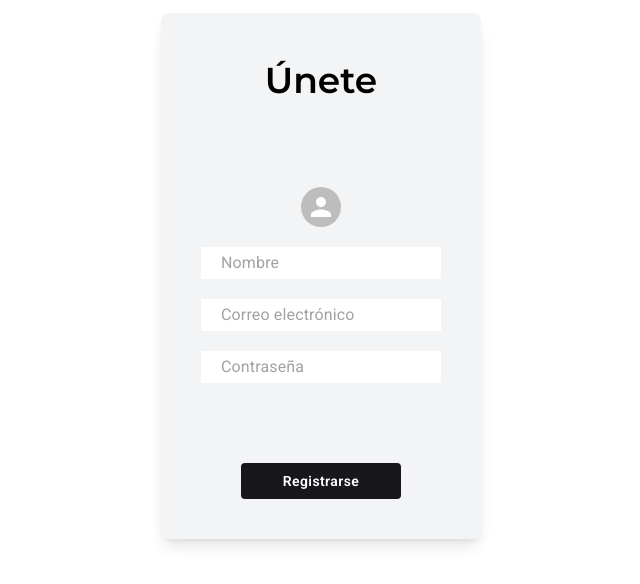
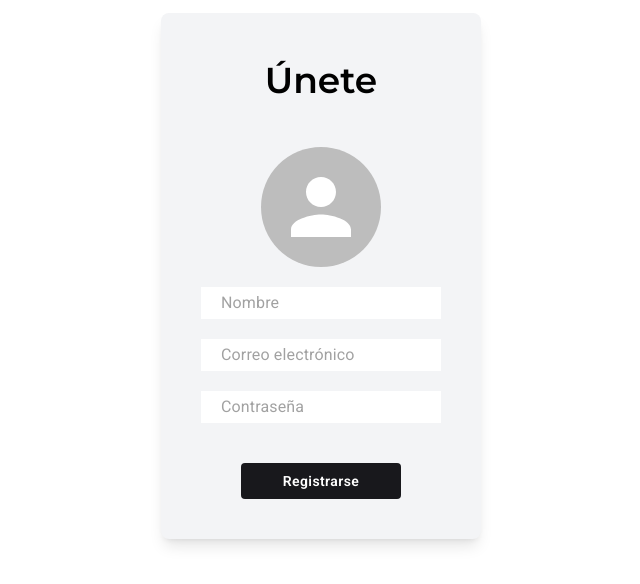
Before and after one commit to NomadNation-FD/frontend, a React (Vite) app: page /sign-up in a window 1280 px wide. Shown: the part 124-708 px from the top of the page, without its empty margins (319-959 px from the left). Built offline with nearby package versions, Linux system fonts and the light colour scheme; no server answers.

Commit message:
refactor: adjust spacing in RegisterForm and improve Avatar styling

```diff
--- a/src/iam/components/RegisterForm.tsx
+++ b/src/iam/components/RegisterForm.tsx
@@ -38,7 +38,7 @@ export function RegisterForm() {
             />
             <form
                 onSubmit={onSubmit}
-                className="bg-gray-100 flex flex-col items-center gap-20 rounded-lg shadow-lg py-10">
+                className="bg-gray-100 flex flex-col items-center gap-10 rounded-lg shadow-lg py-10">
                 <h2 className="text-center font-montserrat font-semibold text-[36px]">
                     Únete
                 </h2>
@@ -53,7 +53,15 @@ export function RegisterForm() {
                             onChange={(e) => handleFileChange(e.target.files?.[0] || null)}
                             className="hidden"
                         />
-                        <Avatar src={previewUrl || ""} />
+                        <div className="w-30">
+                            <Avatar
+                                src={previewUrl || ""}
+                                sx={{
+                                    width: "100%",
+                                    height: "auto",
+                                    aspectRatio: "1/1"
+                                }} />
+                        </div>
                     </label>
                     <Input
                         type="text"
```
